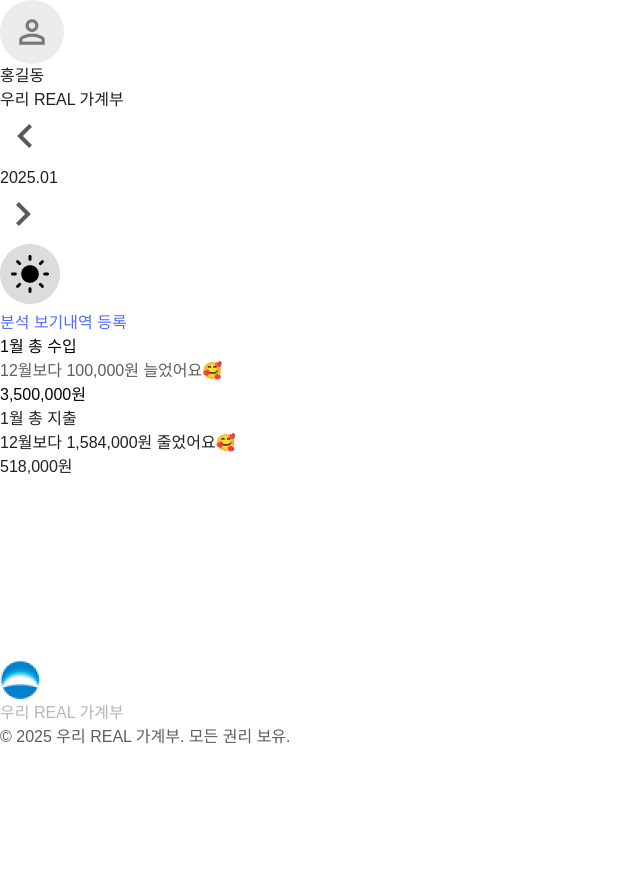
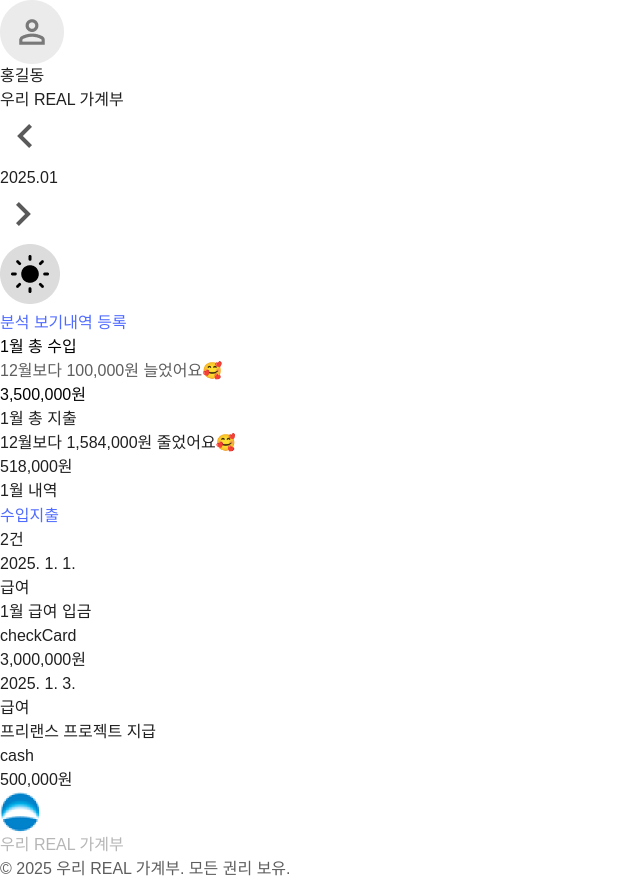
Before and after one commit to woorifisa-service-dev-4th/frontend-1st-woori-real-account-book-react, a React (Vite) app: page / in a window 1280 px wide. Shown: the whole page, without its empty margins (0-640 px from the left). Before the commit the page ends 800 px from the top, so only its background shows below. Built offline with nearby package versions, Linux system fonts and the light colour scheme; a web font is replaced by a local one.

Commit message:
DetailsTable.jsx

```diff
--- a/src/components/main/DetailsTable/DetailsTable.jsx
+++ b/src/components/main/DetailsTable/DetailsTable.jsx
@@ -1,45 +1,15 @@
-import React from 'react';
+import React, {useState} from 'react';
 import DetailsTableBtn from "./DetailsTableBtn";
 import DetailsTableMonth from "./DetailsTableMonth";
 import DetailsTableContents from "./DetailsTableContents";
 
 
 const DetailsTable = () => {
-
-    const [activeTab, setActiveTab] = React.useState("income"); // 버튼 income,expend
-    const [filterType, setFilterType] = React.useState("income"); //필터 타입 (버튼에 의한 필터)
-    const [details, setDetails] = React.useState([]); // 전체 내역 데이터
-    const [detailCount, setDetailCount] = React.useState(0); // 내역 개수 (초기값:0)
-    const [filteredDetails, setFilteredDetails] = React.useState([]); //필러링된 데이터 -> 보이게 되는 데이터
-
-    const fetchDetails = async () => {
-        try {
-            const reponse = await fetch("../utils/sampleMonthlyData.jsom");
-            const data = await reponse.json();
-            setDetails(data);
-            applyFilter(data, 'income');
-        } catch (error) {
-            console.error("데이터를 가져오는 데 실패했습니다.", error);
-            }
-        };
-
-    const applyFilter = (data, type) => {
-        const filtered = data[type];
-        setFilteredDetails(filtered);
-        setDetailCount(filtered.length);
-    }
-
-
-
-    }
-
-
     return (
-        <>
-            <DetailsTableBtn/>
-            <DetailsTableMonth/>
+        <div className="w-full">
+            <DetailsTableMonth />
             <DetailsTableContents/>
-        </>
+        </div>
     );
 };
 
--- a/src/components/main/DetailsTable/DetailsTableBtn.jsx
+++ b/src/components/main/DetailsTable/DetailsTableBtn.jsx
@@ -1,27 +1,71 @@
-import React from 'react';
+import React, {useState, useEffect} from 'react';
+import {useAccountBooks} from "../../../contexts/AccountBookContext";
+import {useDate} from "../../../contexts/DateContext";
 
-const DetailsTableBtn = () => {
+const DetailsTableBtn = ({ onTypeChange, selectedType, setSelectedType }) => {
+    const { selectedDate } = useDate(); // 선택된 날짜 가져오기
+    const accountBooks = useAccountBooks(); // 현재 상태 가져오기
+
+    const [detailCount, setDetailCount] = useState(0);
+
+    const yearMonth = parseInt(
+        `${selectedDate.getFullYear().toString().slice(2)}${(selectedDate.getMonth() + 1)
+            .toString()
+            .padStart(2, "0")}`
+    );
+
+    const updateDetailCount = () => {
+        const selectedData =
+            selectedType === "income"
+                ? accountBooks.income.find((item) => item.yearMonth == yearMonth)
+                : accountBooks.expend.find((item) => item.yearMonth == yearMonth);
+
+        setDetailCount(selectedData?.details.length || 0); // 데이터 개수 설정
+    };
+
+    const handleTypeChange = (type) => {
+        setSelectedType(type);
+        onTypeChange(type);
+    };
+
+
+    useEffect(() => {
+        updateDetailCount();
+    }, [selectedType, yearMonth]);
+
+
         return (
             <div className="min-w-[675px]">
-            {/* FooterDetailMonth 컴포넌트 들어갈 위치 */}
                 <div className="flex justify-between mt-4">
                     <div className="flex flex-row gap-2">
                         {/* ButtonGroup */}
                         <button id="incomeBtn"
-                            className="bg-[rgb(47,82,255)] text-white hover:bg-[rgb(47,82,255)] hover:text-white rounded-[8px]  text-[14px] weight-600 px-[21px] py-[5px]"
-                            onClick="">수입
+                                className={`${
+                                    selectedType === "income"
+                                        ? "bg-blue-500 text-white"
+                                        : "bg-gray-300 text-black"
+                                } rounded-[8px]  text-[14px] weight-600 px-[21px] py-[5px]`}
+                                onClick={() => handleTypeChange("income")}
+                        >
+                            수입
                         </button>
                         <button id="expendBtn"
-                            className="bg-[#EEEEEE] text-[#282828] hover:bg-[rgb(47,82,255)] hover:text-white rounded-[8px]  text-[14px] weight-600 px-[21px] py-[5px]"
-                            onClick=""> 지출
+                                className={`${
+                                    selectedType === "expend"
+                                        ? "bg-blue-500 text-white"
+                                        : "bg-gray-300 text-black"
+                                } rounded-[8px]  text-[14px] weight-600 px-[21px] py-[5px]`}
+                                onClick={() => handleTypeChange("expend")}
+                        >
+                            지출
                         </button>
                     </div>
                     <p id="detailCounts"
-                   className="text-[14px] weight-500 border-2 px-[12px] py-[4px] rounded-[8px] border-[#3D3D3D]">13건
+                       className="text-[14px] weight-500 border-2 px-[12px] py-[4px] rounded-[8px] border-[#3D3D3D]">{detailCount}건
                     </p>
                 </div>
             </div>
         );
+
 };
-
 export default DetailsTableBtn;
--- a/src/components/main/DetailsTable/DetailsTableContents.jsx
+++ b/src/components/main/DetailsTable/DetailsTableContents.jsx
@@ -1,29 +1,93 @@
-import React from 'react';
+import React, { useState, useContext } from "react";
+import { DateContext } from "../../../contexts/DateContext";
+import DetailsTableDaily from "./DetailsTableDaily.jsx";
+import {useAccountBooks} from "../../../contexts/AccountBookContext.jsx";
+import DetailsTableBtn from "./DetailsTableBtn.jsx";
+import { categoryMapping } from "../../../constants/CategoryMapping.js";
+
+
+
 
 const DetailsTableContents = () => {
+    const [selectedType, setSelectedType] = useState("income");
+    const { selectedDate } = useContext(DateContext); // 현재 선택된 날짜 가져오기
+    const {income, expend} =useAccountBooks()
+
+    // 현재 연-월 계산
+    const selectedYearMonth = (selectedDate.getFullYear() % 100) * 100 + (selectedDate.getMonth() + 1);
+    console.log("Selected Year-Month:", selectedYearMonth);
+
+
+
+    //데이터 필터링
+    const getFilteredData = (type) => {
+        if (type == "income") {
+            const incomeData = income.find((item) => item.yearMonth === selectedYearMonth);
+            return incomeData ? incomeData.details : [];
+        }
+
+        if (type == "expend") {
+            const expendData = expend.find((item) => item.yearMonth === selectedYearMonth);
+            return expendData ? expendData.details : [];
+        }
+
+        return [];
+    };
+
+    const filteredData = getFilteredData(selectedType); // 선택된 타입에 따른 데이터 필터링
+
+
+
+    console.log("Filtered Data:", filteredData);
+
+
+
+
     return (
-        <div id="detailContentsDiv">
-            <div className="min-w-[675px]">
-                <h1 className="text-base weight-500">2024.01.01</h1>
+        <div className="details-container">
+            <DetailsTableBtn selectedType={selectedType} setSelectedType={setSelectedType}/>
+
+            {/* 데이터 렌더링 */}
+            {filteredData.length === 0 ? (
+                <p className="text-gray-500 mt-4">
+                    {selectedType === "income" ? "수입 내역이 없습니다." : "지출 내역이 없습니다."}
+                </p>
+            ) : (
+                filteredData.map((detail, index) => (
+                    <div key={index} className="details min-w-[675px] mt-4">
+                        <h1 className="text-base weight-500">
+                            <DetailsTableDaily key={index} data={detail}/>
+                        </h1>
+
                         <div className="flex justify-between mt-4">
                             <ul className="flex flex-row">
-                        <li className="text-[14px] weight-600 border-2 px-[21px] py-[5px] rounded-[8px] text-[#D61F1F] border-[#D61F1F]">
-                            식비
+                                <li
+                                    className={`text-[14px] weight-600 border-2 px-[21px] py-[5px] rounded-[8px] ${
+                                        detail.type === "income"
+                                            ? "text-[#506CFF] border-[#506CFF]"
+                                            : "text-[#D61F1F] border-[#D61F1F]"
+                                    }`}
+                                > {categoryMapping[detail.category] }
                                 </li>
                                 <li className="text-[14px] weight-600 px-[21px] py-[5px] text-center">
-                            짜장면
+                                    {detail.title}
                                 </li>
                                 <li className="text-[14px] weight-600 px-[21px] py-[5px] text-[#484848]">
-                            카드
+                                    {detail.method}
                                 </li>
                             </ul>
-                    <div className="text-[14px] weight-600 px-[21px] py-[5px] text-[#D61F1F]">
-                        -9,000원
+                            <div
+                                className={`text-[14px] weight-600 px-[21px] py-[5px] ${
+                                    detail.type === "income" ? "text-[#506CFF]" : "text-[#D61F1F]"
+                                }`}
+                            >
+                                {detail.amount.toLocaleString()}원
                             </div>
                         </div>
-
                         <div className="border-[#DBDBDB] border-t border-[1px] my-5"></div>
                     </div>
+                ))
+            )}
         </div>
     );
 };
--- /dev/null
+++ b/src/components/main/DetailsTable/DetailsTableDaily.jsx
@@ -0,0 +1,21 @@
+import React from 'react';
+
+const DetailsTableDaily = ({data}) => {
+
+    // 날짜 포맷팅 함수
+    const formatDateWithLocale = (dateString) => {
+        const date = new Date(dateString);
+        return date.toLocaleDateString("ko-KR"); // 한국어 형식
+    };
+
+    // 포맷된 날짜
+    const formattedDate = formatDateWithLocale(data.date);
+
+    return (
+        <div>
+            <p>{formattedDate}</p>
+        </div>
+    );
+};
+
+export default DetailsTableDaily;
--- a/src/components/main/DetailsTable/DetailsTableMonth.jsx
+++ b/src/components/main/DetailsTable/DetailsTableMonth.jsx
@@ -1,8 +1,13 @@
 import React from 'react';
+import {useDate} from "../../../contexts/DateContext.jsx";
 
 const DetailsTableMonth = () => {
+    const {selectedDate} = useDate();
+
     return (
-        <h1 className="weight-600 text-[20px]"><span id="detailMonth">01</span>월 내역</h1>
+        <div className="flex flex-row w-full items-start justify-start">
+            <h1 className="weight-600 text-[20px]"><span id="detailMonth">{selectedDate.getMonth() + 1}</span>월 내역</h1>
+        </div>
     );
 };
 
--- a/src/components/main/MainBody.jsx
+++ b/src/components/main/MainBody.jsx
@@ -1,9 +1,11 @@
 import {TotalIncExpStatus} from "./TotalIncExpStatus.jsx";
+import DetailsTable from "./DetailsTable/DetailsTable.jsx";
 
 const MainBody = () => {
     return (
         <>
             <TotalIncExpStatus />
+            <DetailsTable/>
         </>
     )
 };
--- a/src/constants/CategoryMapping.js
+++ b/src/constants/CategoryMapping.js
@@ -5,4 +5,5 @@ export const categoryMapping = {
     shopping: "쇼핑",
     transport: "교통비",
     utilityBills: "공과금",
+    salary : "급여",
 };
```
Also changed, not shown: src/constants.js (added, +15 -0 lines). Lines whose indentation alone changed are shown as unchanged.
